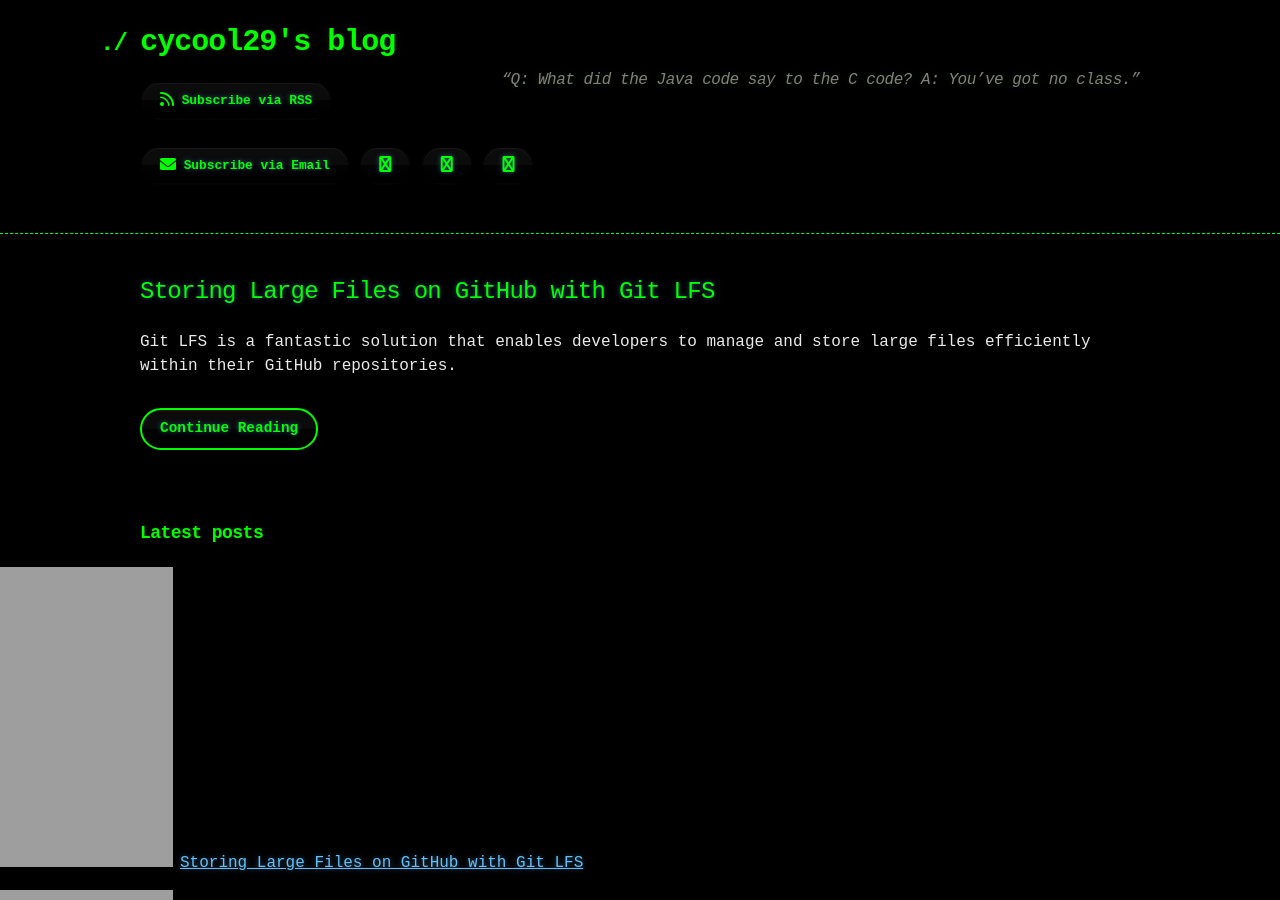
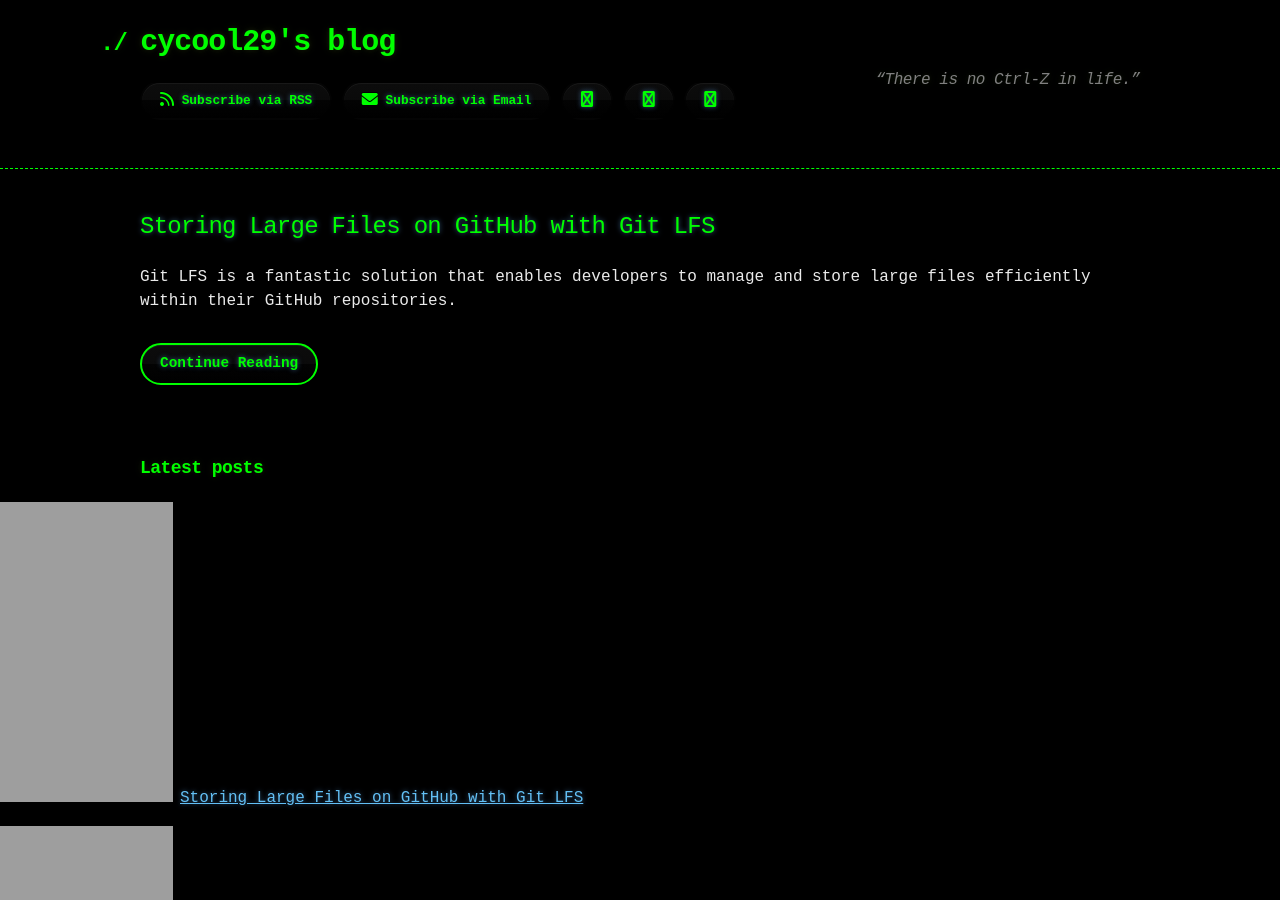
Before and after one commit to cycool29/cycool29.github.io, a Jekyll site: the page built from index.md, in a window 1280 px wide and 900 px high. Built offline with Jekyll 4.4.1, drawn with Linux system fonts in a browser that asks for light colours; a style sheet for code colours, icons or effects is not loaded.

Commit message:
Update quotes

```diff
--- a/_config.yml
+++ b/_config.yml
@@ -1,5 +1,5 @@
 title: cycool29's blog
-description: "“Q: What did the Java code say to the C code? A: You’ve got no class.” "
+description: "“There is no Ctrl-Z in life.” "
 bio: A high school student. Intermediate in Python, Git, Bash. Learning JavaScript. He/Him. "
 author: cycool29
 url: https://cycool29.github.io
```
